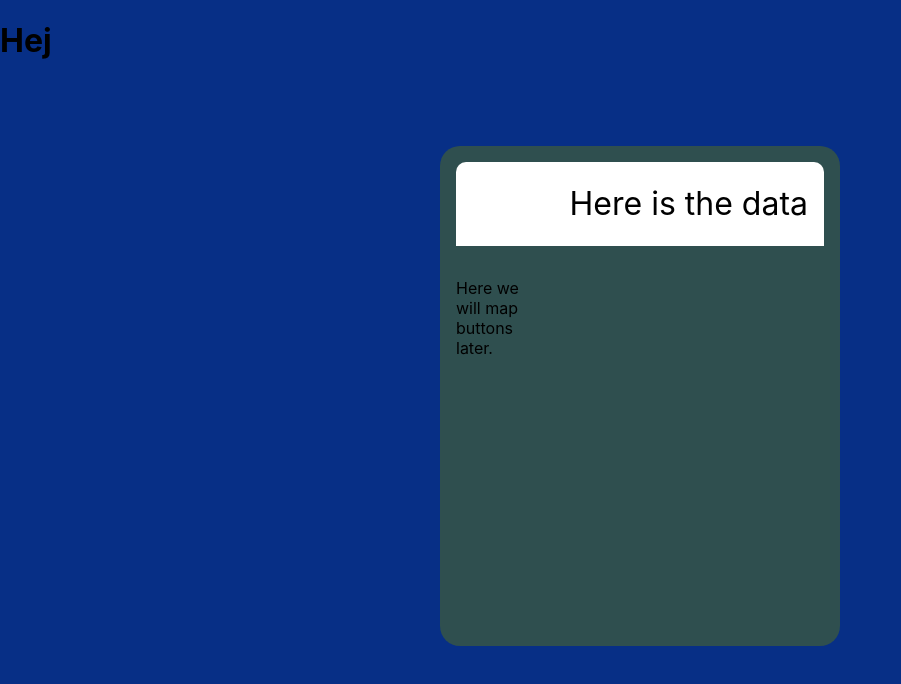
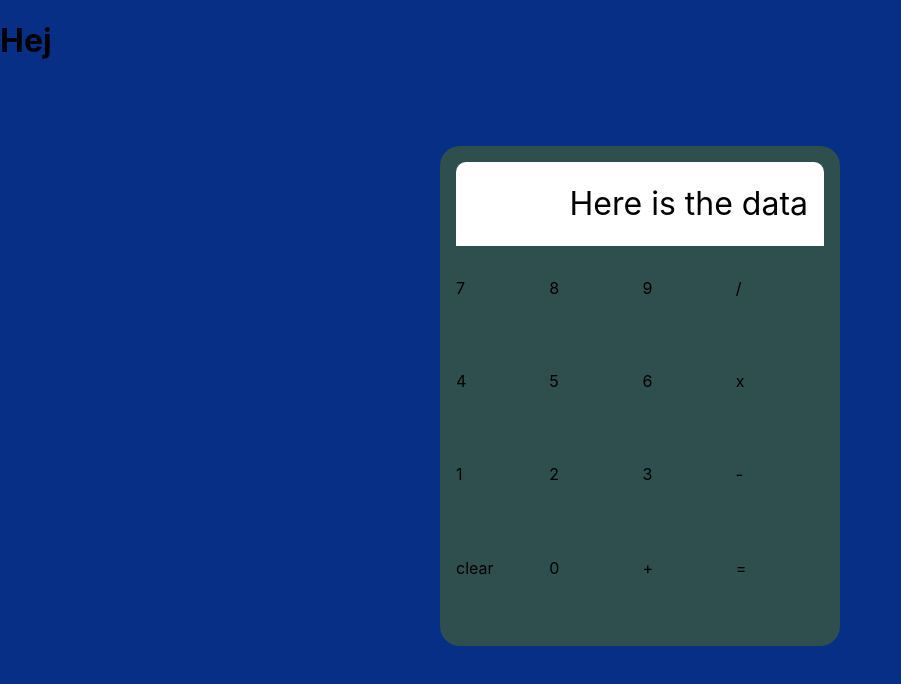
Before and after one commit to celiltat2361/calculator-react, a React (Create React App) app: page / in a window 1280 px wide. Shown: the top 684 px of the page, without its empty margins (0-901 px from the left). Built offline with nearby package versions, Linux system fonts and the light colour scheme.

Commit message:
made some mapping in Buttonscontainer

```diff
--- a/src/components/ButtonsContainer.js
+++ b/src/components/ButtonsContainer.js
@@ -1,9 +1,17 @@
+import { useState } from 'react';
 import { buttons } from "../css/ButtonsContainer.module.css";
 
 function ButtonsContainer() {
+  const [buttonValues, setButtonsValues] = useState([
+    7, 8, 9, "/", 4, 5, 6, "x", 1, 2, 3, "-", "clear", 0, "+", "="
+  ])
+
   return (
     <div className={buttons}>
-      <p>Here we will map buttons later.</p>
+      {buttonValues.map((value) =>(
+        <p key={value}>{value}</p>
+      ))}
+
     </div>
   )
 }
```
